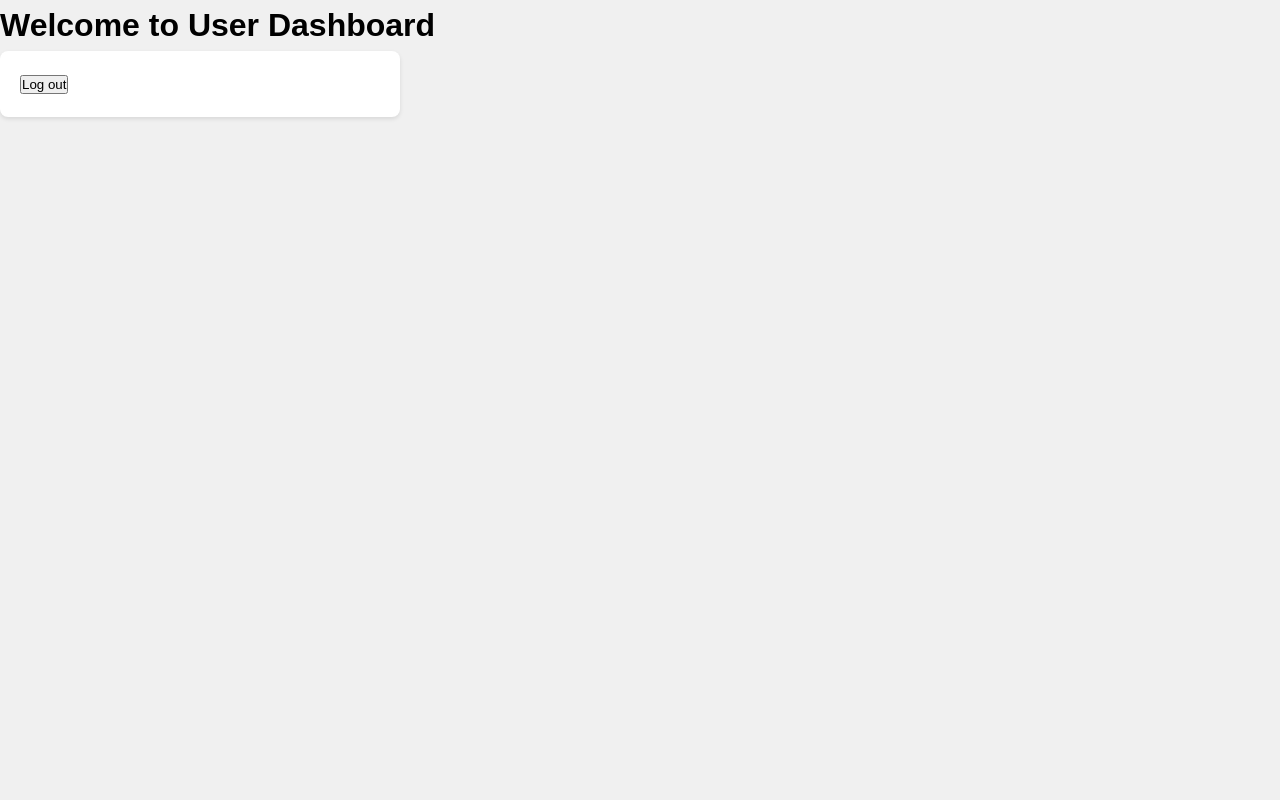
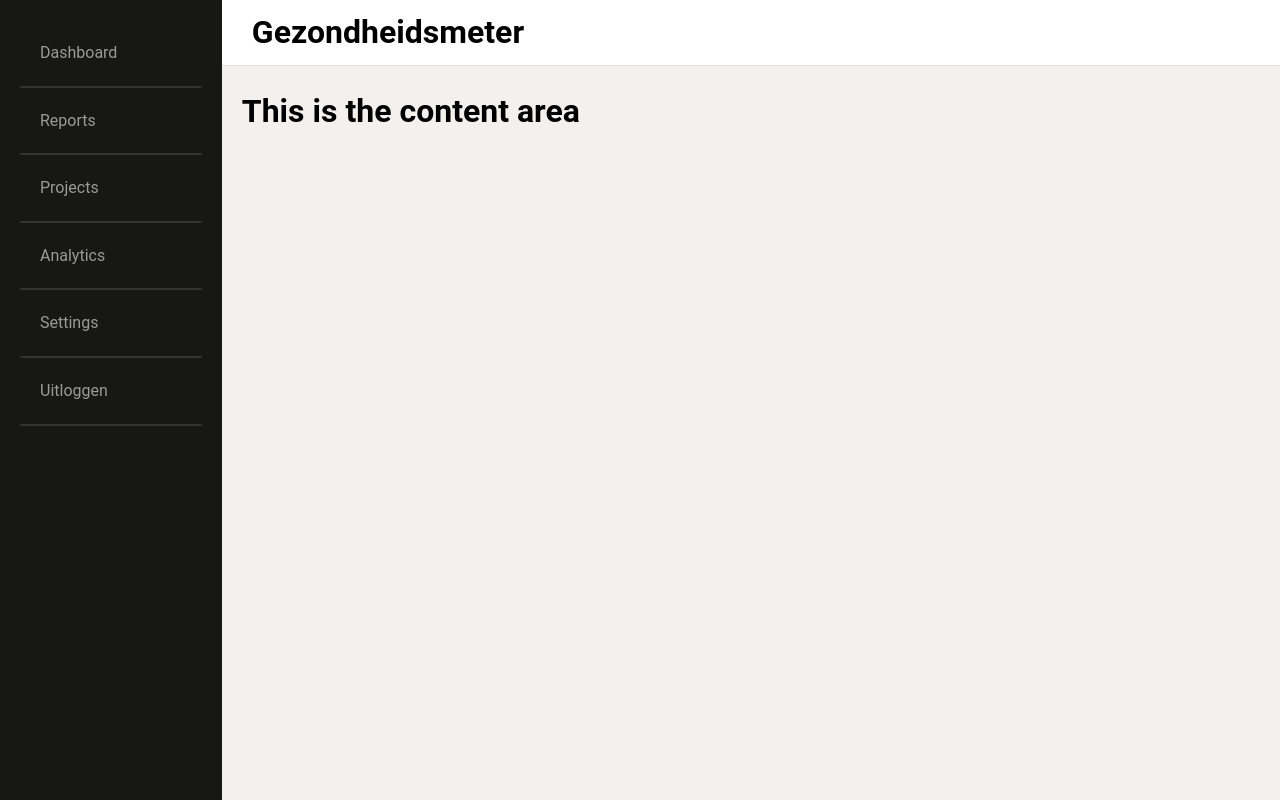
Before and after one commit to NienkeKuipers/Gezondheidsmeter, a PHP site: page /assets/pages/Gebruikersdashboard.php in a window 1280 px wide. Run offline with PHP 8.4, Linux system fonts and the light colour scheme; the visitor is signed in with stand-in values (Sample User, id 1).

Commit message:
gebruikersdashboard styling en uitlog knop fix

```diff
--- a/assets/pages/Gebruikersdashboard.php
+++ b/assets/pages/Gebruikersdashboard.php
@@ -4,13 +4,48 @@
     <meta charset="UTF-8">
     <meta name="viewport" content="width=device-width, initial-scale=1.0">
     <title>User Dashboard</title>
-    <link rel="stylesheet" href="../../css/style.css"> <!-- Include your style.css -->
+    <link rel="stylesheet" href="../../css/style.css">
+    <link rel="stylesheet" href="../../css/userdashboard.css">
 </head>
 <body>
-    <h1>Welcome to User Dashboard</h1>
-    <!-- Add log-out button -->
-    <form action="../includes/uitloggen.php" method="post">
-        <button type="submit" name="logout">Log out</button>
-    </form>
+    <div id="app">
+        <div class="side-bar">
+            <ul>
+                <li>Dashboard</li>
+                <li>Reports</li>
+                <li>Projects</li>
+                <li>Analytics</li>
+                <li>Settings</li>
+                <li id="logoutItem" style="cursor: pointer;">Uitloggen</li>
+            </ul>
+        </div>
+        <div class="main">
+            <div class="nav-bar">
+                <h1>Gezondheidsmeter</h1>
+            </div>
+            <div class="content">
+                <h1>This is the content area</h1>
+            </div>
+        </div>
+    </div>
+
+    <script>
+        // Function to handle logout action
+        function handleLogout() {
+            var xhr = new XMLHttpRequest();
+            xhr.open("POST", "../includes/uitloggen.php", true);
+            xhr.setRequestHeader("Content-type", "application/x-www-form-urlencoded");
+            xhr.onreadystatechange = function() {
+                if (xhr.readyState == 4 && xhr.status == 200) {
+                    // Redirect to index.php after successful logout
+                    window.location.href = "../../index.php";
+                }
+            };
+            xhr.send("logout=1");
+        }
+
+        // Attach click event listener to logout list item
+        document.getElementById('logoutItem').addEventListener('click', handleLogout);
+    </script>
 </body>
 </html>
--- /dev/null
+++ b/css/userdashboard.css
@@ -0,0 +1,67 @@
+@import url('https://fonts.googleapis.com/css2family=Open+Sans&family=Roboto&display=swap');
+
+* {
+  -webkit-font-smoothing: antialiased;
+  -moz-osx-font-smoothing: grayscale;
+}
+html, body {
+  margin: 0;
+  font-family: 'Roboto', sans-serif;
+}
+#app {
+  display: flex;
+  width: 100vw;
+  height: 100vh;
+  .side-bar {
+    background: #171716;
+    width: 260px;
+    padding: 20px;
+    box-sizing: border-box;
+    position: relative;
+    li {
+      list-style: none;
+      padding: 20px 20px;
+      box-sizing: border-box;
+      font-size: 1rem;
+      color: #9a9a9a;
+      border-bottom: 2px solid #e0e0e024;
+      cursor: pointer;
+      transition: .1s ease;
+      border-radius: 2px;
+      &:hover {
+        color: #fff;
+        background: #282828;
+        letter-spacing: 1px;
+      }
+    }
+
+  }
+  .main {
+    display: flex;
+    position: relative;
+    flex-direction: column;
+    width: 100%;
+    .nav-bar {
+      display: flex;
+      position: relative;
+      align-items: center;
+      padding: 0px 30px;
+      box-sizing: border-box;
+      width: 100%;
+      height: 72px;
+      background: white;
+      border-bottom: 1px solid #e0e0e0;
+    }
+    .content {
+      padding: 20px;
+      box-sizing: border-box;
+      width: 100%;
+      height: 100%;
+      background: #f2f1ed;
+      h1 {
+        margin: 0;
+      }
+    }
+  }
+
+}
```
Also changed, not shown: assets/includes/uitloggen.php (+7 -4 lines).
